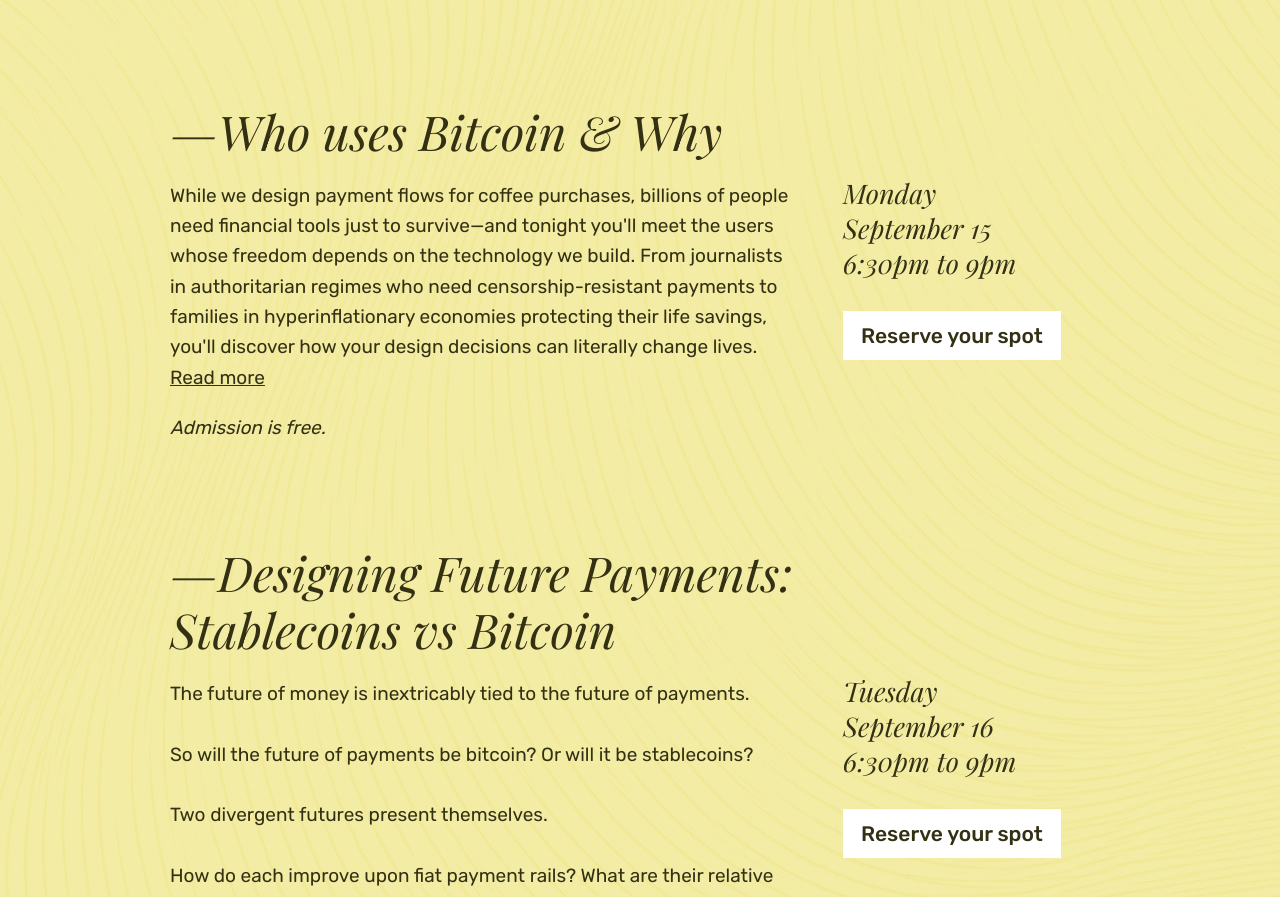
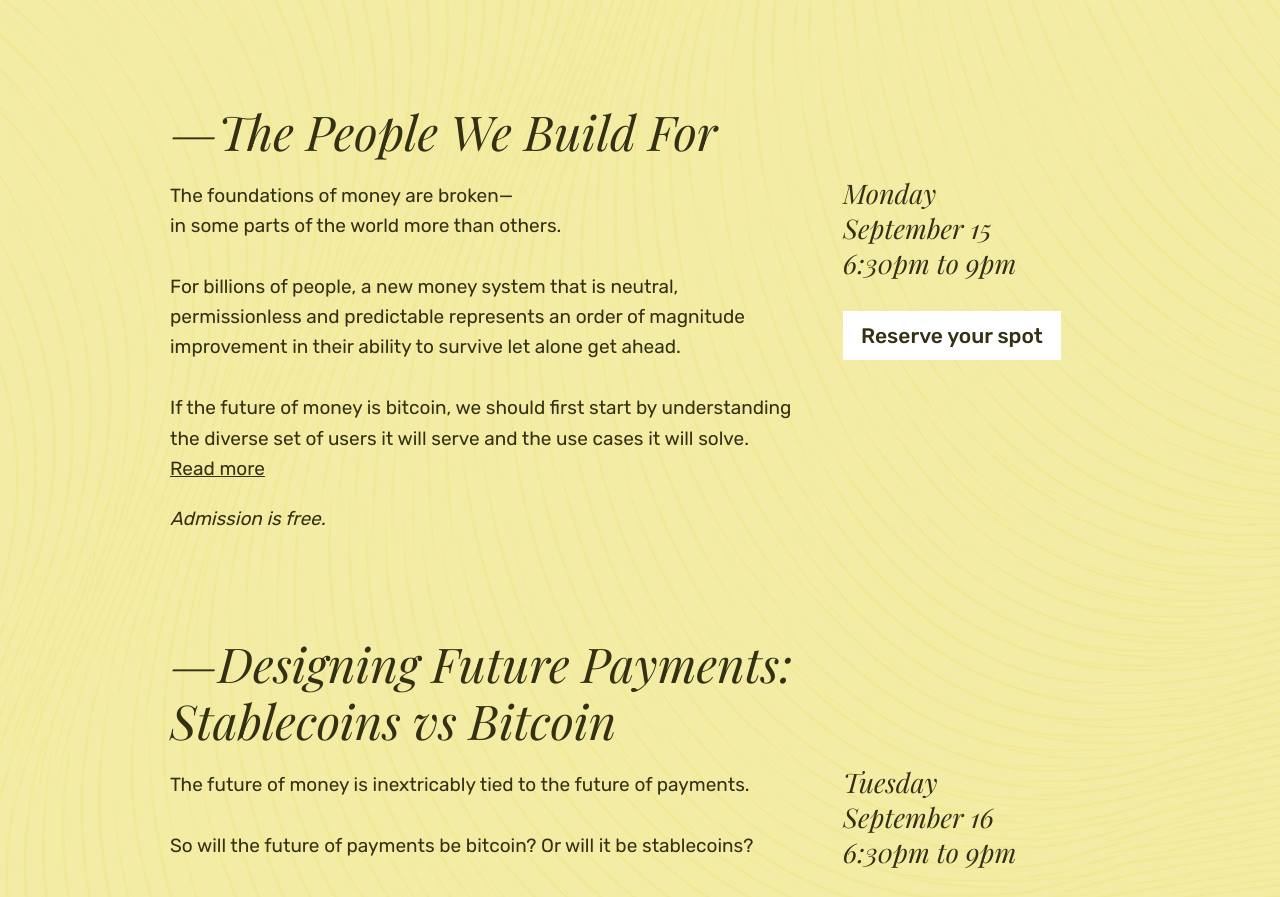
Before and after one commit to GBKS/presidio-bitcoin-design-week, a Nuxt app: page / in a window 1280 px wide. Shown: the part 5143-6040 px from the top of the page. Built offline with nearby package versions, Linux system fonts and the light colour scheme.

Commit message:
Monday copy update

```diff
--- a/components/Agenda.vue
+++ b/components/Agenda.vue
@@ -36,9 +36,9 @@
 
 const eventCopy = [
   {
-    title: "Who uses Bitcoin & Why",
-    summary: "While we design payment flows for coffee purchases, billions of people need financial tools just to survive—and tonight you'll meet the users whose freedom depends on the technology we build. From journalists in authoritarian regimes who need censorship-resistant payments to families in hyperinflationary economies protecting their life savings, you'll discover how your design decisions can literally change lives. ",
-    description: "While we design payment flows for coffee purchases, billions of people need financial tools just to survive—and tonight you'll meet the users whose freedom depends on the technology we build. From journalists in authoritarian regimes who need censorship-resistant payments to families in hyperinflationary economies protecting their life savings, you'll discover how your design decisions can literally change lives. This is your chance to understand how you as Silicon Valley designers can use your skills to build freedom technology for the world's most vulnerable users.<br/><br/>The evening will wrap by understanding how even in the relative political & economic stability of the USA, the money system upon which the economy is constructed is deeply flawed. We will screen an illustrated narration of macroeconomic analyst and author Lyn Alden’s book, Broken Money, to take you into the heart of what makes money work and how it might be fixed.",
+    title: "The People We Build For",
+    summary: "The foundations of money are broken—in some parts of the world more than others.<br/><br/>​For billions of people, a new money system that is neutral, permissionless and predictable represents an order of magnitude improvement in their ability to survive let alone get ahead.<br/><br/>​If the future of money is bitcoin, we should first start by understanding the diverse set of users it will serve and the use cases it will solve.",
+    description: "The foundations of money are broken—in some parts of the world more than others.<br/><br/>​For billions of people, a new money system that is neutral, permissionless and predictable represents an order of magnitude improvement in their ability to survive let alone get ahead.<br/><br/>​If the future of money is bitcoin, we should first start by understanding the diverse set of users it will serve and the use cases it will solve.<br/><br/>​In this first evening session kicking off Design Week you will be introduced to the people being left behind by the existing money system, you will learn how how bitcoin is already being actively used in empowering and surprising ways around the world today, and you will have an opportunity to get hands on and see and feel the design gaps that still exist with these freedom-enabling products that operate at a frontier that may seem far from home but points the way towards the type of financial system we all want to see.",
     date: "Monday<br>September 15<br>6:30pm to 9pm",
     disclaimer: "Admission is free.",
     button: {
```
